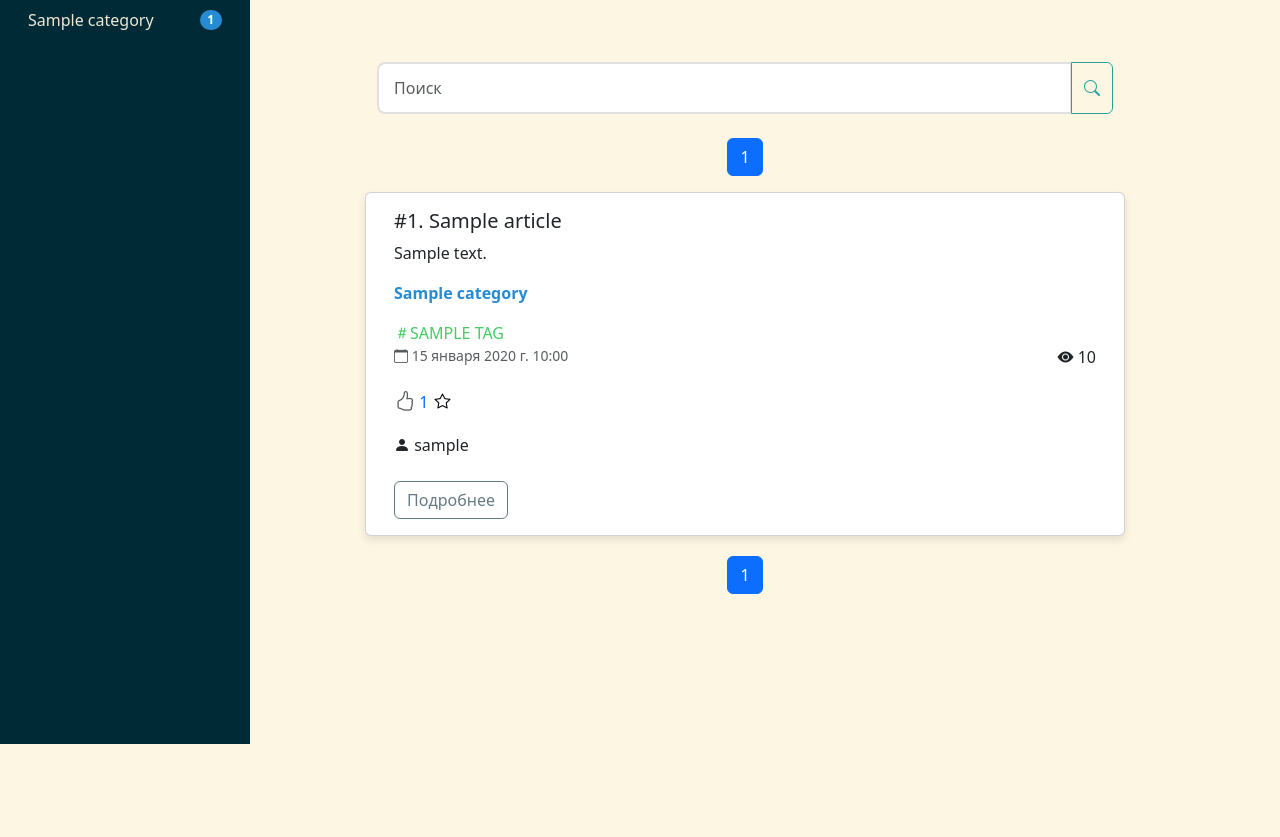
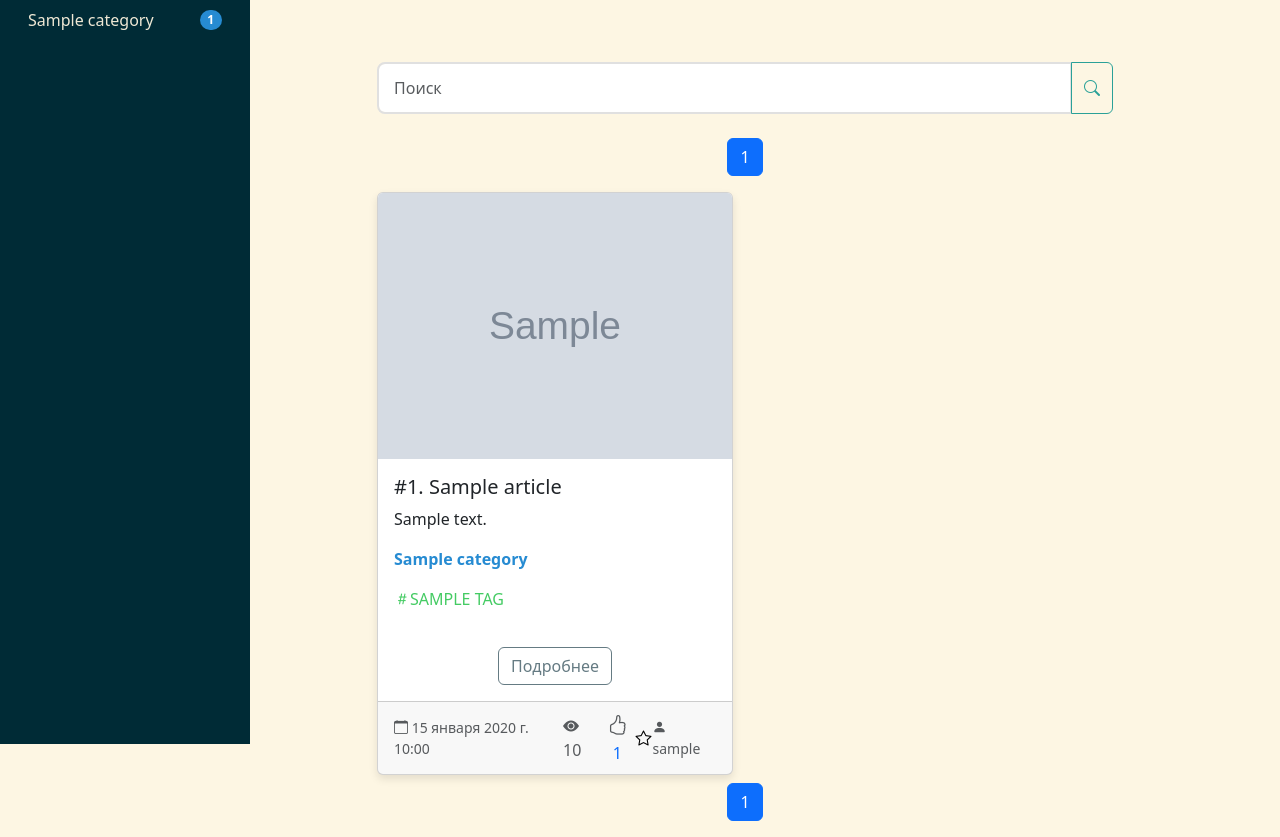
Before and after one commit to AFZhuk63/afz_django_project, a Django app: page /news/tag/1/ in a window 1280 px wide; the page is wider, and only the part inside the window is pictured. Shown: the part 56-893 px from the top of that part. Before the commit the page ends 800 px from the top of that part, so only its background shows below. Run offline with Django 5.2, Linux system fonts and the light colour scheme; tables that the repository leaves empty hold one stand-in row (values such as "Sample post"); grey boxes marked "Sample" are stand-in pictures; parts of the project's set-up code (start-up, migrations or seed data) failed here and were passed over.

Commit message:
Изменена сетка в article_preview.html под контейнерр с изображением

```diff
--- a/news/templates/include/article_preview.html
+++ b/news/templates/include/article_preview.html
@@ -1,14 +1,31 @@
 {% load customtags %}
-<div class="card card-shadow">
-    <div class="card-body">
+<div class="row row-cols-1 row-cols-md-2 g-4">
+    <div class="col">
+        <div class="card card-shadow h-100">
+            {% if article.image %}
+                <img src="{{ article.image.url }}" class="card-img-top" alt="{{ article.title }}">
+            {% endif %}
+            <div class="card-body d-flex flex-column justify-content-between">
+                <div>
                     <h5 class="card-title">#{{ article.id }}. {{ article.title }}</h5>
                     <p class="card-text">{{ article.content|truncatewords:7 }}</p>
-        <p class="card-text"><a href="{% url 'news:get_news_by_category' article.category.id %}" class="text-decoration-none text-primary fw-bold category-link">{{ article.category }}</a></p>
+                    <p class="card-text">
+                        <a href="{% url 'news:get_news_by_category' article.category.id %}" class="text-decoration-none text-primary fw-bold category-link">
+                            {{ article.category }}
+                        </a>
+                    </p>
                     {% for tag in article.tags.all %}
-            <a href="{% url 'news:get_news_by_tag' tag.id %}" class="text-decoration-none" style="color: {{ tag|random_color }};"><i class="bi bi-hash"></i>{{ tag.name|upper }}</a>
+                        <a href="{% url 'news:get_news_by_tag' tag.id %}" class="text-decoration-none" style="color: {{ tag|random_color }};">
+                            <i class="bi bi-hash"></i>{{ tag.name|upper }}
+                        </a>
                     {% endfor %}
-        <p class="card-text d-flex justify-content-between">
-            <small class="text-muted"><i class="bi bi-calendar"></i> {{ article.publication_date }}</small>
+                </div>
+                <div class="text-center mt-3">
+                    <a href="{% url 'news:detail_article_by_id' article.id %}" class="btn btn-outline-secondary">Подробнее</a>
+                </div>
+            </div>
+            <div class="card-footer d-flex justify-content-between align-items-center text-muted">
+                <small><i class="bi bi-calendar"></i> {{ article.publication_date }}</small>
                 <span><i class="bi bi-eye-fill"></i> {{ article.views }}</span>
                 <form method="POST" action="{% url 'news:toggle_like' article.id %}" class="d-inline">
                     {% csrf_token %}
@@ -30,8 +47,11 @@
                         {% endif %}
                     </button>
                 </form>
-        </p>
-         <p class="card-text"><i class="bi bi-person-fill"></i> {{ article.author|default:'Аноним' }}</p>
-        <a href="{% url 'news:detail_article_by_id' article.id %}" class="btn btn-outline-secondary mt-2">Подробнее</a>
+                <small><i class="bi bi-person-fill"></i> {{ article.author|default:'Аноним' }}</small>
             </div>
         </div>
+    </div>
+    <div class="col">
+        <!-- Второй блок статьи -->
+    </div>
+</div>
--- a/news/templates/news/catalog.html
+++ b/news/templates/news/catalog.html
@@ -1,4 +1,5 @@
 {% extends 'base.html' %}
+
 {% block title %}Каталог новостей Info to Go{% endblock %}
 
 {% block content %}
@@ -8,8 +9,11 @@
     <div class="row">
         {% include "include/paginator.html" with page=page_obj %}
 
-        {% for article in news %}
-            {% include "include/article_preview.html" with article=article %}
+        <!-- Цикл для вывода статей в две колонки -->
+        {% for article in page_obj %}
+            <div class="col-lg-12 mb-2">
+                {% include "include/article_preview.html" with article=article %}
+            </div>
         {% endfor %}
 
         {% include "include/paginator.html" with page=page_obj %}
```
Also changed, not shown: news/static/css/styles_art_preview.css (added, +60 -0 lines). Lines whose indentation alone changed are shown as unchanged.
